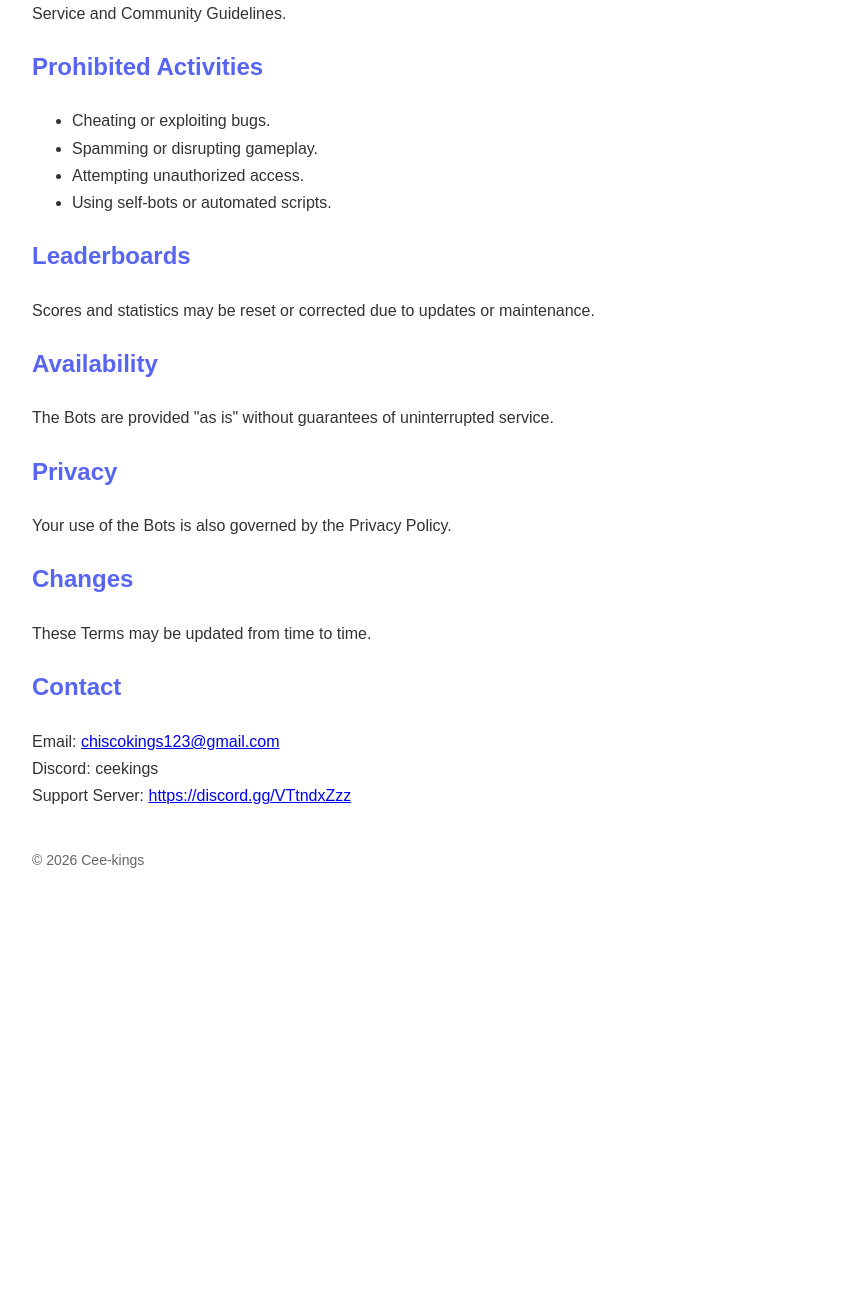
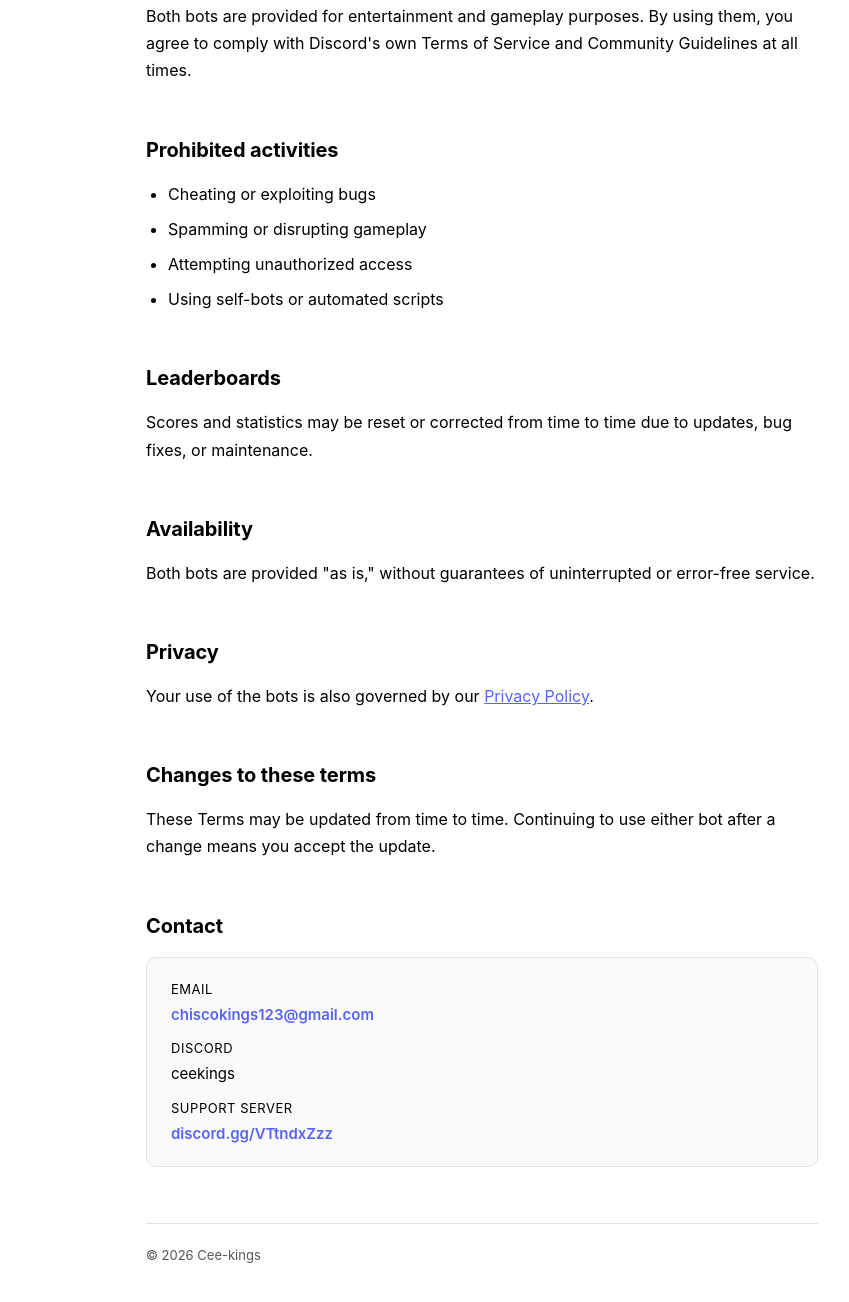
Before and after one commit to Cee-kings/bot-policies, a plain HTML site: page terms.html in a window 1280 px wide. Shown: the part 378-1680 px from the top of the page, without its empty margins (158-1007 px from the left). Before the commit the page ends 1311 px from the top, so only its background shows below. Drawn offline with Linux system fonts and the light colour scheme.

Commit message:
Update terms.html

```diff
--- a/terms.html
+++ b/terms.html
@@ -3,66 +3,144 @@
 <head>
 <meta charset="UTF-8">
 <meta name="viewport" content="width=device-width, initial-scale=1.0">
-<title>Terms of Service</title>
+<title>Terms of Service — Unscramble Bot &amp; Flag Quiz Bot</title>
 <style>
-body{font-family:Arial,Helvetica,sans-serif;max-width:900px;margin:40px auto;padding:20px;line-height:1.7;color:#333;}
-h1,h2{color:#5865F2;}
-hr{margin:30px 0;}
-footer{margin-top:40px;font-size:14px;color:#666;}
+  :root{
+    --accent:#5865F2;
+    --ink:#000000;
+    --rule:#e3e3e3;
+    --muted:#555555;
+  }
+  *{box-sizing:border-box;}
+  body{
+    font-family:-apple-system,BlinkMacSystemFont,"Segoe UI",Helvetica,Arial,sans-serif;
+    color:var(--ink);
+    background:#ffffff;
+    max-width:720px;
+    margin:0 auto;
+    padding:56px 24px 80px;
+    line-height:1.7;
+    font-size:16px;
+  }
+  .eyebrow{
+    font-size:13px;
+    font-weight:600;
+    letter-spacing:.06em;
+    text-transform:uppercase;
+    color:var(--ink);
+    margin:0 0 8px;
+  }
+  h1{
+    font-size:32px;
+    line-height:1.2;
+    margin:0 0 6px;
+    color:var(--ink);
+    letter-spacing:-0.01em;
+  }
+  .updated{
+    color:var(--ink);
+    font-size:14px;
+    margin:0 0 32px;
+  }
+  .lede{
+    font-size:17px;
+    margin:0 0 40px;
+    color:var(--ink);
+  }
+  .lede strong{color:var(--ink);}
+  h2{
+    font-size:20px;
+    color:var(--ink);
+    margin:48px 0 14px;
+    letter-spacing:-0.005em;
+  }
+  p{margin:0 0 16px; color:var(--ink);}
+  ul{margin:0 0 16px; padding-left:22px;}
+  li{margin-bottom:8px; color:var(--ink);}
+  hr{
+    border:none;
+    border-top:1px solid var(--rule);
+    margin:40px 0;
+  }
+  .contact-card{
+    background:#fafafa;
+    border:1px solid var(--rule);
+    border-radius:10px;
+    padding:20px 24px;
+    margin-top:8px;
+  }
+  .contact-card a{color:var(--accent); text-decoration:none; font-weight:600;}
+  .contact-card a:hover{text-decoration:underline;}
+  .contact-row{margin-bottom:10px; font-size:15px;}
+  .contact-row:last-child{margin-bottom:0;}
+  .contact-label{
+    color:var(--ink);
+    font-size:13px;
+    text-transform:uppercase;
+    letter-spacing:.04em;
+    display:block;
+    margin-bottom:2px;
+  }
+  footer{
+    margin-top:56px;
+    padding-top:20px;
+    border-top:1px solid var(--rule);
+    font-size:13px;
+    color:var(--muted);
+  }
+  a{color:var(--accent);}
 </style>
 </head>
 <body>
 
+<p class="eyebrow">Legal</p>
 <h1>Terms of Service</h1>
+<p class="updated">Last updated: June 26, 2026</p>
 
-<p><strong>Last Updated:</strong> June 26, 2026</p>
-
-<p>These Terms apply to <strong>Unscramble Bot</strong> and <strong>Flag Quiz Bot</strong>.</p>
+<p class="lede">These Terms apply to <strong>Unscramble Bot</strong> and <strong>Flag Quiz Bot</strong>. By adding or using either bot, you agree to the terms below.</p>
 
 <hr>
 
-<h2>Use of the Bots</h2>
+<h2>Use of the bots</h2>
+<p>Both bots are provided for entertainment and gameplay purposes. By using them, you agree to comply with Discord's own Terms of Service and Community Guidelines at all times.</p>
 
-<p>The Bots are provided for entertainment and gameplay purposes. By using them, you agree to comply with Discord's Terms of Service and Community Guidelines.</p>
-
-<h2>Prohibited Activities</h2>
-
+<h2>Prohibited activities</h2>
 <ul>
-<li>Cheating or exploiting bugs.</li>
-<li>Spamming or disrupting gameplay.</li>
-<li>Attempting unauthorized access.</li>
-<li>Using self-bots or automated scripts.</li>
+  <li>Cheating or exploiting bugs</li>
+  <li>Spamming or disrupting gameplay</li>
+  <li>Attempting unauthorized access</li>
+  <li>Using self-bots or automated scripts</li>
 </ul>
 
 <h2>Leaderboards</h2>
-
-<p>Scores and statistics may be reset or corrected due to updates or maintenance.</p>
+<p>Scores and statistics may be reset or corrected from time to time due to updates, bug fixes, or maintenance.</p>
 
 <h2>Availability</h2>
-
-<p>The Bots are provided "as is" without guarantees of uninterrupted service.</p>
+<p>Both bots are provided "as is," without guarantees of uninterrupted or error-free service.</p>
 
 <h2>Privacy</h2>
+<p>Your use of the bots is also governed by our <a href="https://cee-kings.github.io/bot-policies/">Privacy Policy</a>.</p>
 
-<p>Your use of the Bots is also governed by the Privacy Policy.</p>
-
-<h2>Changes</h2>
-
-<p>These Terms may be updated from time to time.</p>
+<h2>Changes to these terms</h2>
+<p>These Terms may be updated from time to time. Continuing to use either bot after a change means you accept the update.</p>
 
 <h2>Contact</h2>
+<div class="contact-card">
+  <div class="contact-row">
+    <span class="contact-label">Email</span>
+    <a href="mailto:chiscokings123@gmail.com">chiscokings123@gmail.com</a>
+  </div>
+  <div class="contact-row">
+    <span class="contact-label">Discord</span>
+    ceekings
+  </div>
+  <div class="contact-row">
+    <span class="contact-label">Support server</span>
+    <a href="https://discord.gg/VTtndxZzz">discord.gg/VTtndxZzz</a>
+  </div>
+</div>
 
-<p>
-Email:
-<a href="mailto:chiscokings123@gmail.com">chiscokings123@gmail.com</a><br>
-Discord: ceekings<br>
-Support Server:
-<a href="https://discord.gg/VTtndxZzz">https://discord.gg/VTtndxZzz</a>
-</p>
-
-<footer>
-© 2026 Cee-kings
-</footer>
+<footer>© 2026 Cee-kings</footer>
 
 </body>
 </html>
```
